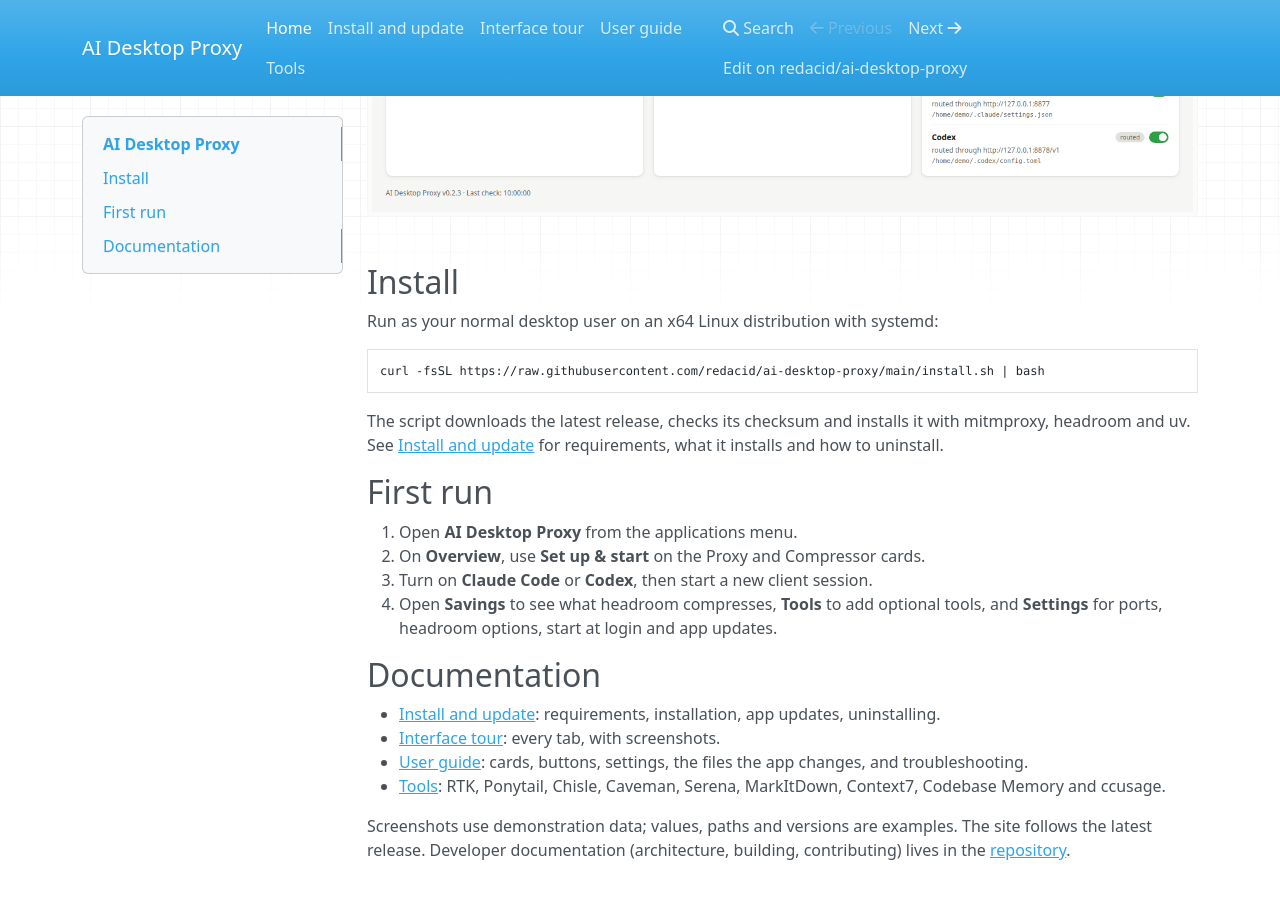
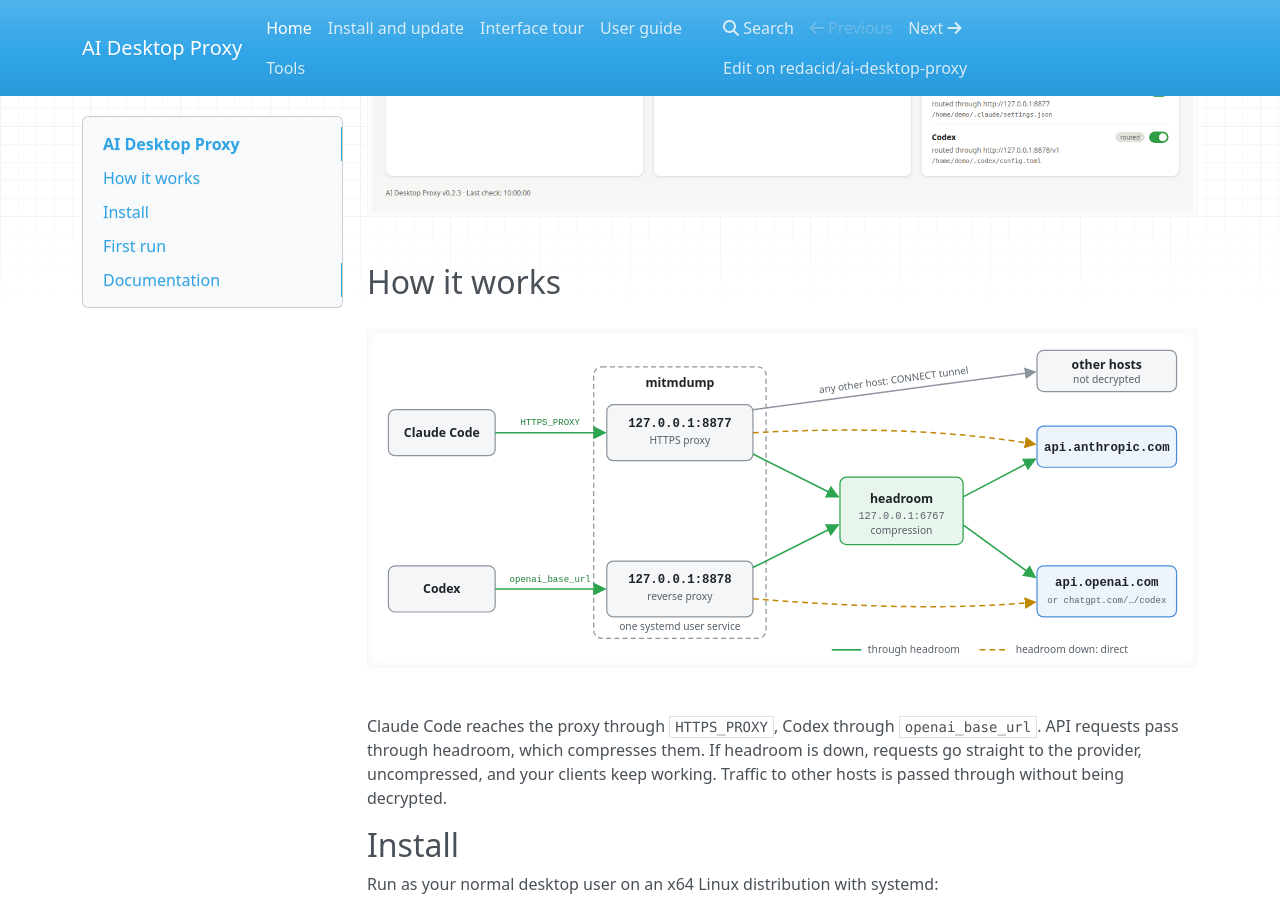
Before and after one commit to redacid/ai-desktop-proxy, an MkDocs documentation site: the page built from docs/index.md, in a window 1280 px wide and 900 px high, scrolled down 381 px. Built offline with MkDocs 1.6.1, drawn with Linux system fonts in a browser that asks for light colours; nearby versions of some CDN libraries.

Commit message:
Draw the request path as an image and add GitHub badges
The ASCII diagram in the README was hard to read and did not render on the
documentation site. It is now an SVG that follows the light and dark theme,
shown in the README and on the site's home page. The README also gets CI,
release, downloads, activity and docs badges.

```diff
--- a/docs/index.md
+++ b/docs/index.md
@@ -5,6 +5,14 @@ your coding agents send fewer tokens. It also installs and connects optional too
 context. Closing the window keeps the app in the tray; the proxy services keep running when you quit it.
 
 [![Overview with the proxy, compressor and connected clients](images/overview.png)](images/overview.png)
+
+## How it works
+
+![Request path: Claude Code and Codex go through mitmdump and headroom to the provider; when headroom is down, mitmdump sends requests straight to the provider](images/request-path.svg)
+
+Claude Code reaches the proxy through `HTTPS_PROXY`, Codex through `openai_base_url`. API requests pass through
+headroom, which compresses them. If headroom is down, requests go straight to the provider, uncompressed, and your
+clients keep working. Traffic to other hosts is passed through without being decrypted.
 
 ## Install
 
```
Also changed, not shown: README.md (+10 -9 lines), docs/images/request-path.svg (added).
